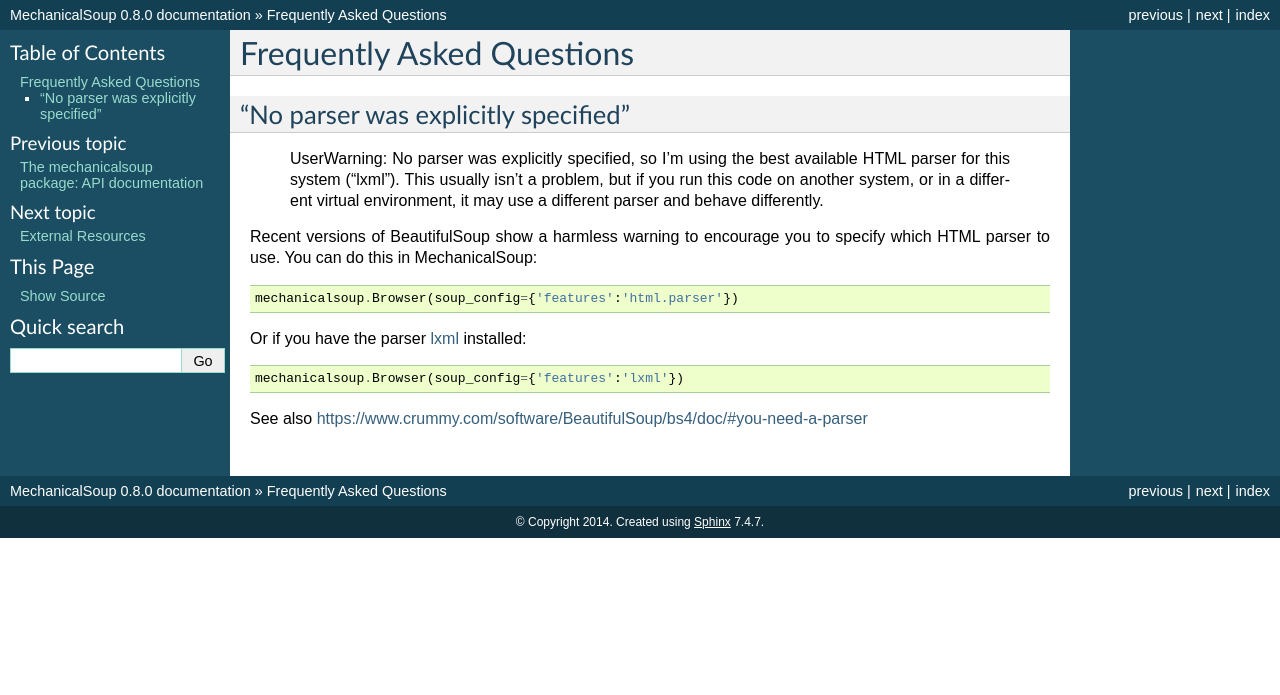
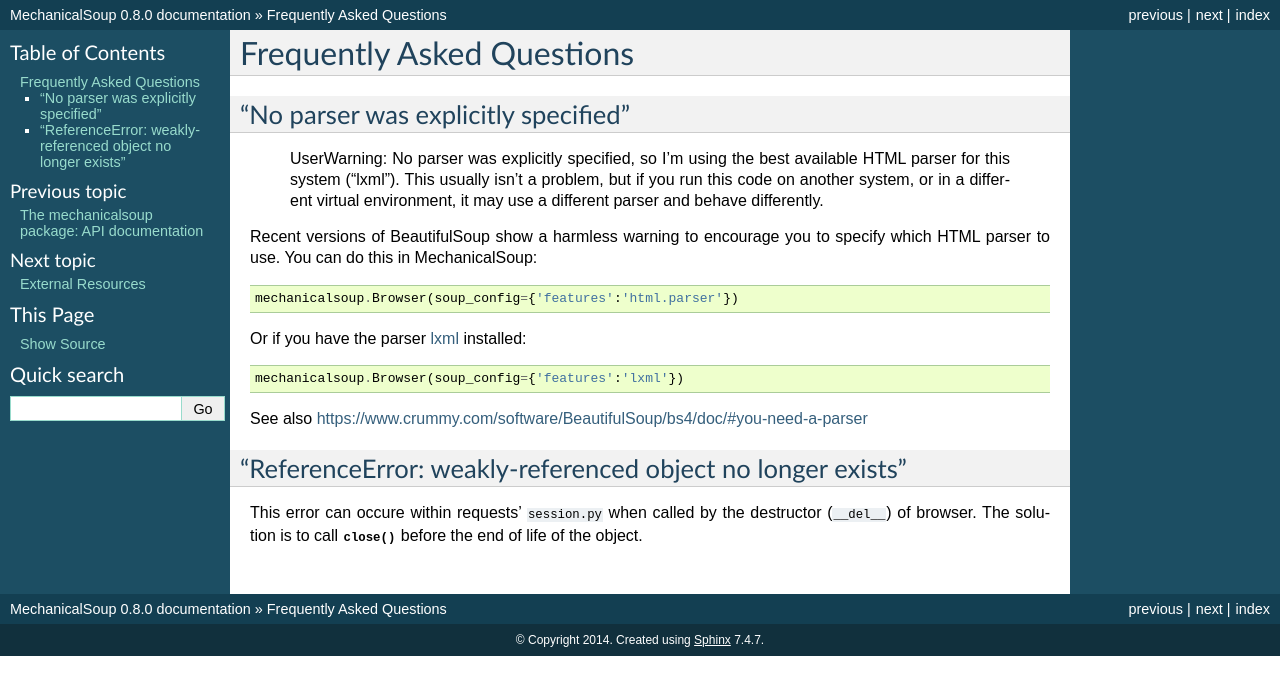
Before and after one commit to MechanicalSoup/MechanicalSoup, a Sphinx documentation site: the page built from docs/faq.rst, in a window 1280 px wide. Shown: the top 695 px of the page. Built offline with Sphinx 7.4.7, drawn with Linux system fonts in a browser that asks for light colours.

Commit message:
FAQ about missing .close()

```diff
--- a/docs/faq.rst
+++ b/docs/faq.rst
@@ -23,3 +23,11 @@
 
 See also
 https://www.crummy.com/software/BeautifulSoup/bs4/doc/#you-need-a-parser
+
+"ReferenceError: weakly-referenced object no longer exists"
+~~~~~~~~~~~~~~~~~~~~~~~~~~~~~~~~~~~~~~~~~~~~~~~~~~~~~~~~~~~
+
+This error can occure within requests' ``session.py`` when called by
+the destructor (``__del__``) of browser. The solution is to
+call :func:`~mechanicalsoup.Browser.close` before the end of life of
+the object.
```
